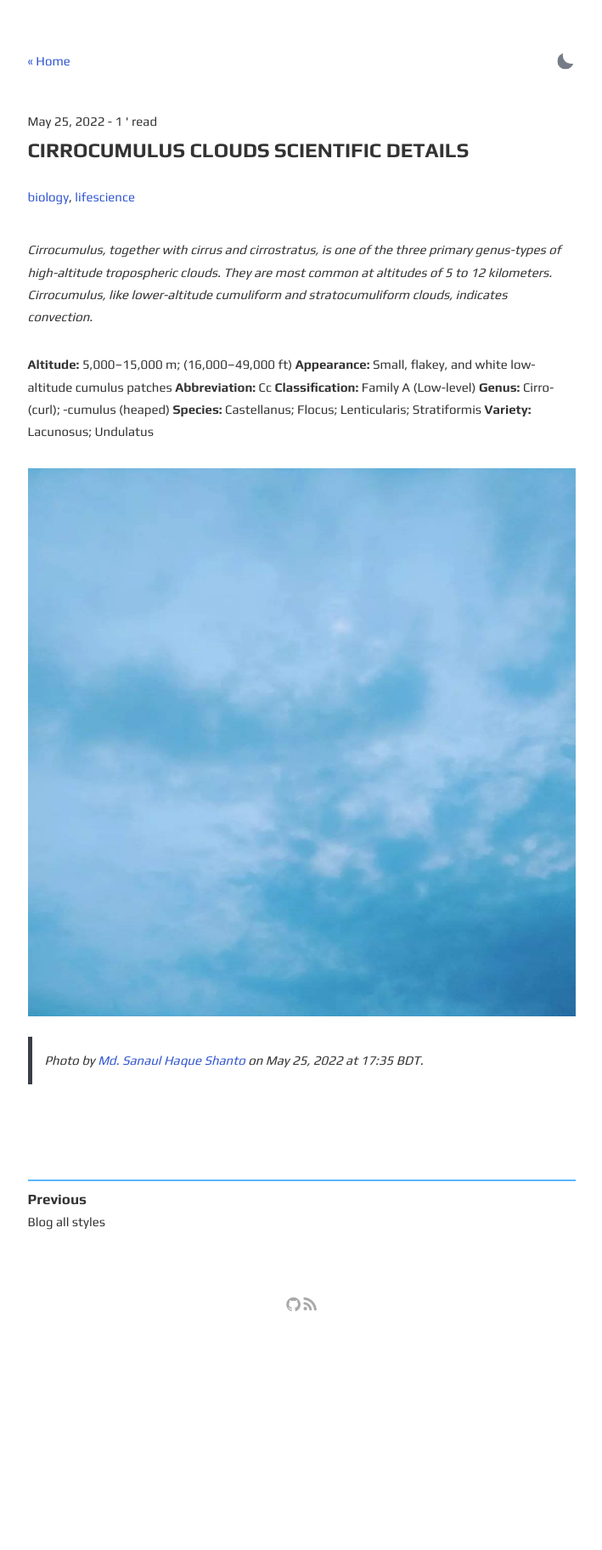
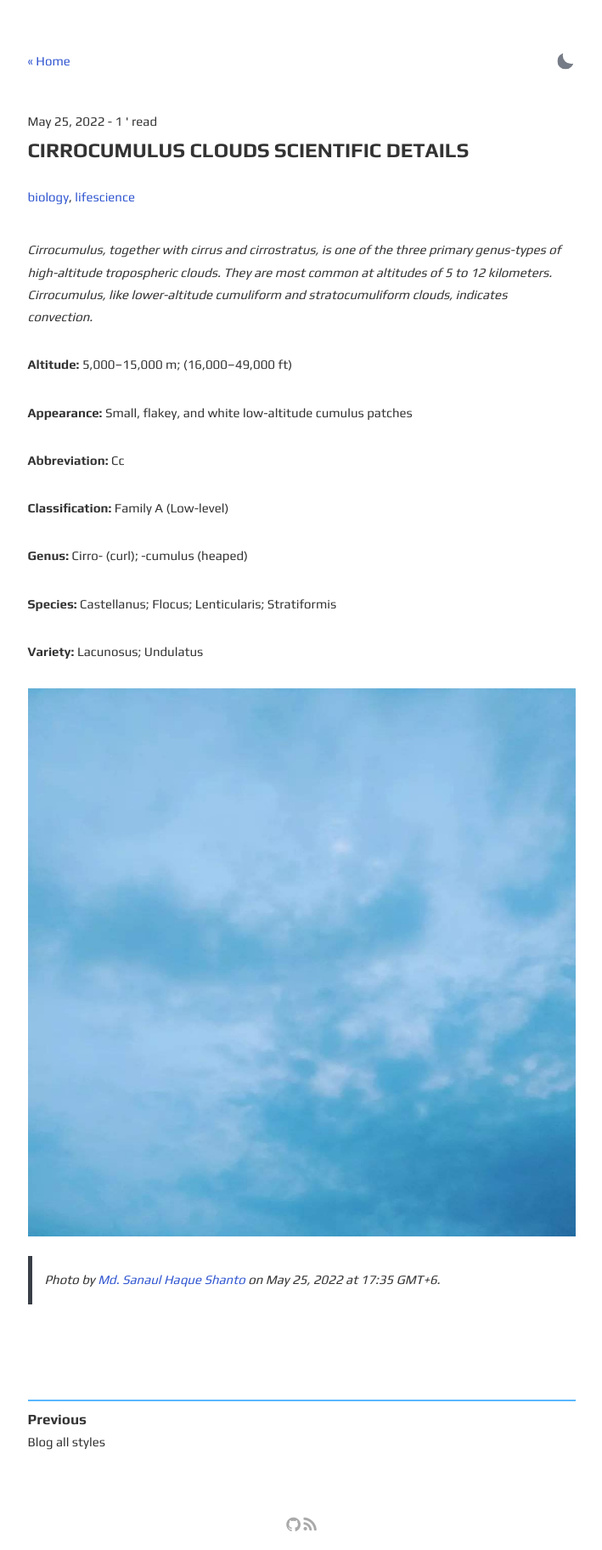
Before and after one commit to Md-Sanaul-Haque-Shanto/lifescience, a Jekyll site: the page built from _posts/2022-05-25-cirrocumulus-clouds-scientific-details.md, in a window 1280 px wide. Shown: the whole page at 85% size, without its empty margins (285-994 px from the left). Built offline with Jekyll 4.4.1, drawn with Linux system fonts in a browser that asks for light colours; comment, search, counter and statistics services are not loaded; before the commit the page ends 1565 px from its top, so only the background shows below that.

Commit message:
Update 2022-05-25-cirrocumulus-clouds-scientific-details.md

```diff
--- a/_posts/2022-05-25-cirrocumulus-clouds-scientific-details.md
+++ b/_posts/2022-05-25-cirrocumulus-clouds-scientific-details.md
@@ -10,12 +10,19 @@ minute: 1
 *Cirrocumulus, together with cirrus and cirrostratus, is one of the three primary genus-types of high-altitude tropospheric clouds. They are most common at altitudes of 5 to 12 kilometers. Cirrocumulus, like lower-altitude cumuliform and stratocumuliform clouds, indicates convection.*
 
 **Altitude:** 5,000–15,000 m; (16,000–49,000 ft)
+
 **Appearance:** Small, flakey, and white low-altitude cumulus patches
+
 **Abbreviation:** Cc
+
 **Classification:** Family A (Low-level)
+
 **Genus:** Cirro- (curl); -cumulus (heaped)
+
 **Species:** Castellanus; Flocus; Lenticularis; Stratiformis
+
 **Variety:** Lacunosus; Undulatus
 
+
 ![cirrocumulus-low-level-clouds-2022525](https://md-sanaul-haque-shanto.github.io/lifescience/image/cirrocumulus-low-level-clouds-2022525.jpg)
-> *Photo by <a href="https://unsplash.com/@alanrobertjones?utm_source=unsplash&utm_medium=referral&utm_content=creditCopyText">Md. Sanaul Haque Shanto</a> on May 25, 2022 at 17:35 BDT.*
+> *Photo by <a href="https://unsplash.com/@alanrobertjones?utm_source=unsplash&utm_medium=referral&utm_content=creditCopyText">Md. Sanaul Haque Shanto</a> on May 25, 2022 at 17:35 GMT+6.*
```
